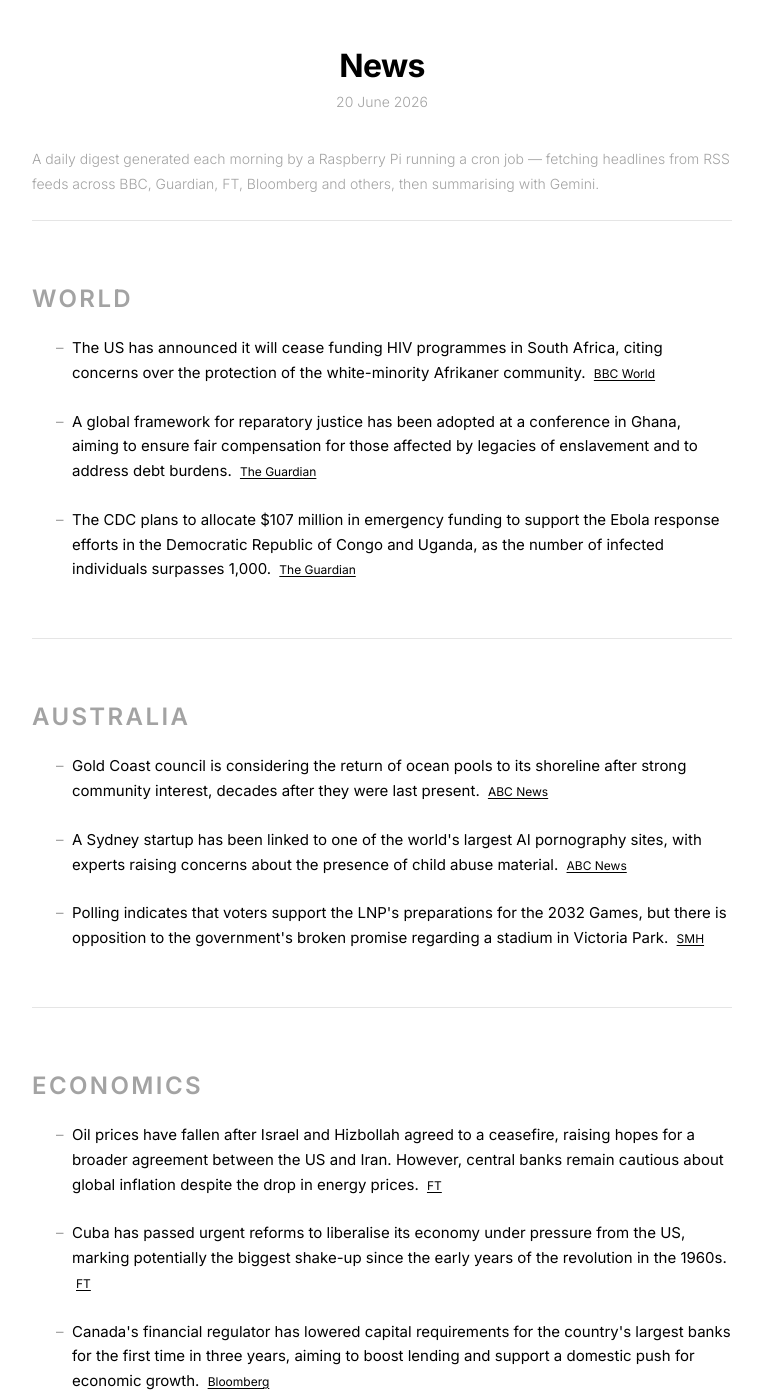
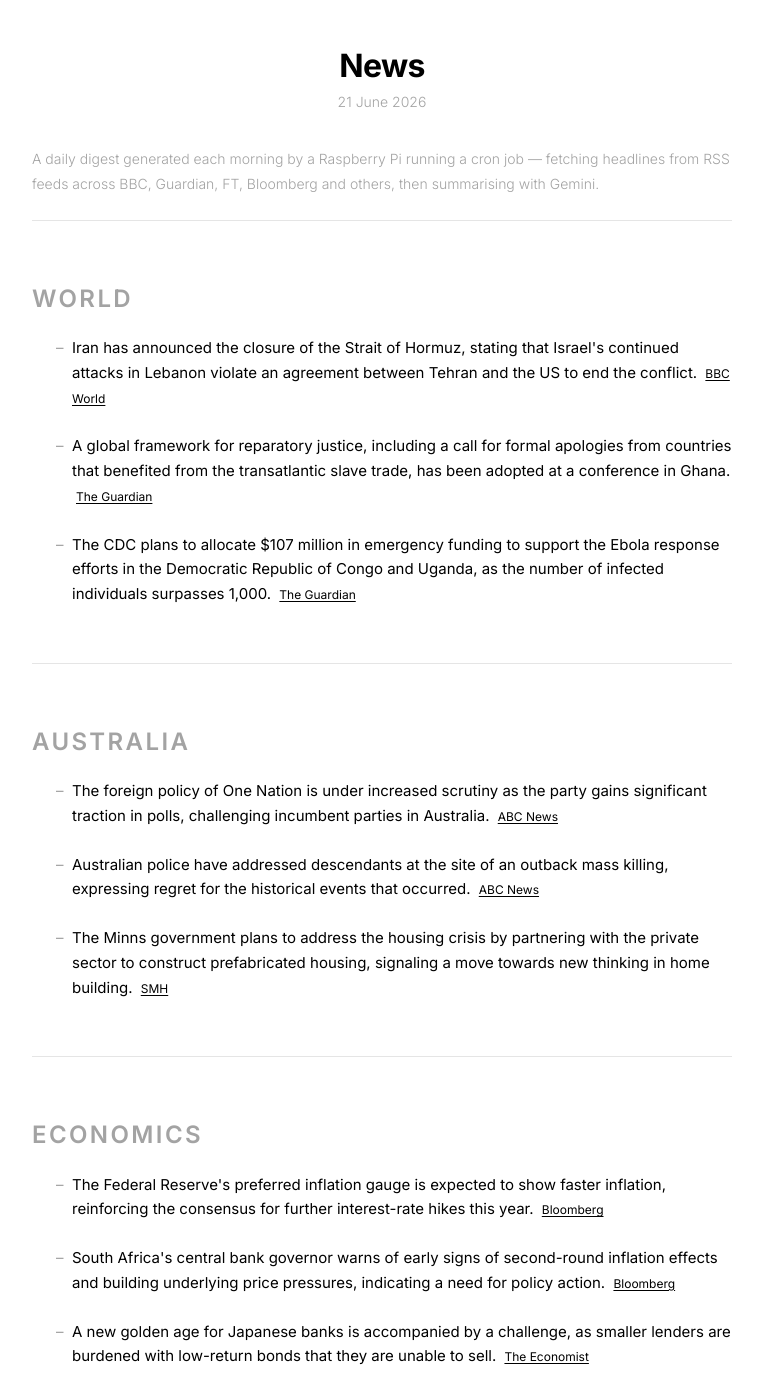
Before and after one commit to s-jac/s-jac.github.io, a Jekyll site: the page built from projects/news.html, in a window 1280 px wide and 1400 px high. Shown: the whole window, without its empty margins (258-1021 px from the left). Built offline with Jekyll 4.4.1, drawn with Linux system fonts in a browser that asks for light colours; some of the changed text lies outside the part shown.

Commit message:
daily news update 21 June 2026

```diff
--- a/_data/news.json
+++ b/_data/news.json
@@ -1,17 +1,17 @@
 {
-  "date": "20 June 2026",
-  "generated_at": "2026-06-19T21:00:23.679741+00:00",
+  "date": "21 June 2026",
+  "generated_at": "2026-06-20T21:00:45.831746+00:00",
   "sections": [
     {
       "heading": "World",
       "bullets": [
         {
-          "text": "The US has announced it will cease funding HIV programmes in South Africa, citing concerns over the protection of the white-minority Afrikaner community.",
+          "text": "Iran has announced the closure of the Strait of Hormuz, stating that Israel's continued attacks in Lebanon violate an agreement between Tehran and the US to end the conflict.",
           "source": "BBC World",
           "url": "https://www.bbc.com/news/world"
         },
         {
-          "text": "A global framework for reparatory justice has been adopted at a conference in Ghana, aiming to ensure fair compensation for those affected by legacies of enslavement and to address debt burdens.",
+          "text": "A global framework for reparatory justice, including a call for formal apologies from countries that benefited from the transatlantic slave trade, has been adopted at a conference in Ghana.",
           "source": "The Guardian",
           "url": "https://www.theguardian.com"
         },
@@ -26,17 +26,17 @@
       "heading": "Australia",
       "bullets": [
         {
-          "text": "Gold Coast council is considering the return of ocean pools to its shoreline after strong community interest, decades after they were last present.",
+          "text": "The foreign policy of One Nation is under increased scrutiny as the party gains significant traction in polls, challenging incumbent parties in Australia.",
           "source": "ABC News",
           "url": "https://www.abc.net.au/news"
         },
         {
-          "text": "A Sydney startup has been linked to one of the world's largest AI pornography sites, with experts raising concerns about the presence of child abuse material.",
+          "text": "Australian police have addressed descendants at the site of an outback mass killing, expressing regret for the historical events that occurred.",
           "source": "ABC News",
           "url": "https://www.abc.net.au/news"
         },
         {
-          "text": "Polling indicates that voters support the LNP's preparations for the 2032 Games, but there is opposition to the government's broken promise regarding a stadium in Victoria Park.",
+          "text": "The Minns government plans to address the housing crisis by partnering with the private sector to construct prefabricated housing, signaling a move towards new thinking in home building.",
           "source": "SMH",
           "url": "https://www.smh.com.au"
         }
@@ -46,19 +46,19 @@
       "heading": "Economics",
       "bullets": [
         {
-          "text": "Oil prices have fallen after Israel and Hizbollah agreed to a ceasefire, raising hopes for a broader agreement between the US and Iran. However, central banks remain cautious about global inflation despite the drop in energy prices.",
-          "source": "FT",
-          "url": "https://www.ft.com"
+          "text": "The Federal Reserve's preferred inflation gauge is expected to show faster inflation, reinforcing the consensus for further interest-rate hikes this year.",
+          "source": "Bloomberg",
+          "url": "https://www.bloomberg.com/markets"
         },
         {
-          "text": "Cuba has passed urgent reforms to liberalise its economy under pressure from the US, marking potentially the biggest shake-up since the early years of the revolution in the 1960s.",
-          "source": "FT",
-          "url": "https://www.ft.com"
+          "text": "South Africa's central bank governor warns of early signs of second-round inflation effects and building underlying price pressures, indicating a need for policy action.",
+          "source": "Bloomberg",
+          "url": "https://www.bloomberg.com/markets"
         },
         {
-          "text": "Canada's financial regulator has lowered capital requirements for the country's largest banks for the first time in three years, aiming to boost lending and support a domestic push for economic growth.",
-          "source": "Bloomberg",
-          "url": "https://www.bloomberg.com/markets"
+          "text": "A new golden age for Japanese banks is accompanied by a challenge, as smaller lenders are burdened with low-return bonds that they are unable to sell.",
+          "source": "The Economist",
+          "url": "https://www.economist.com/finance-and-economics"
         }
       ]
     }
```
